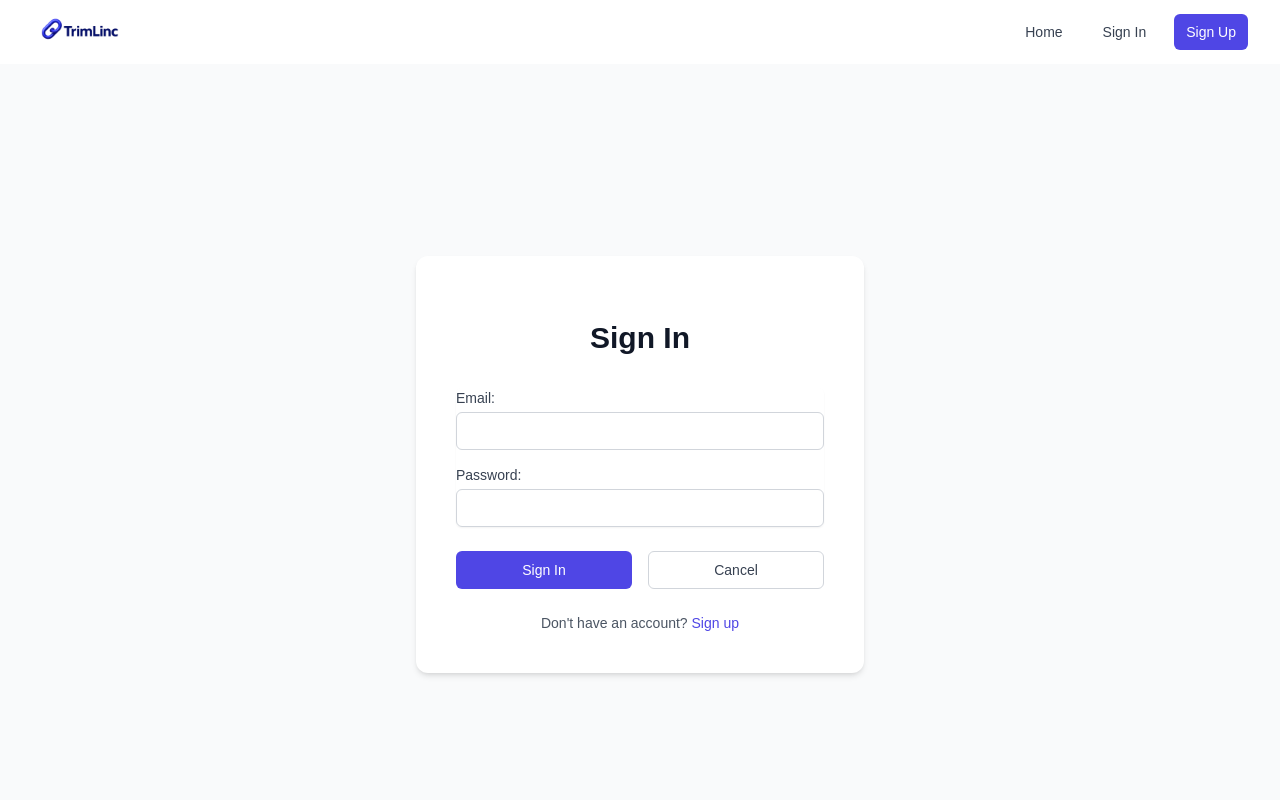
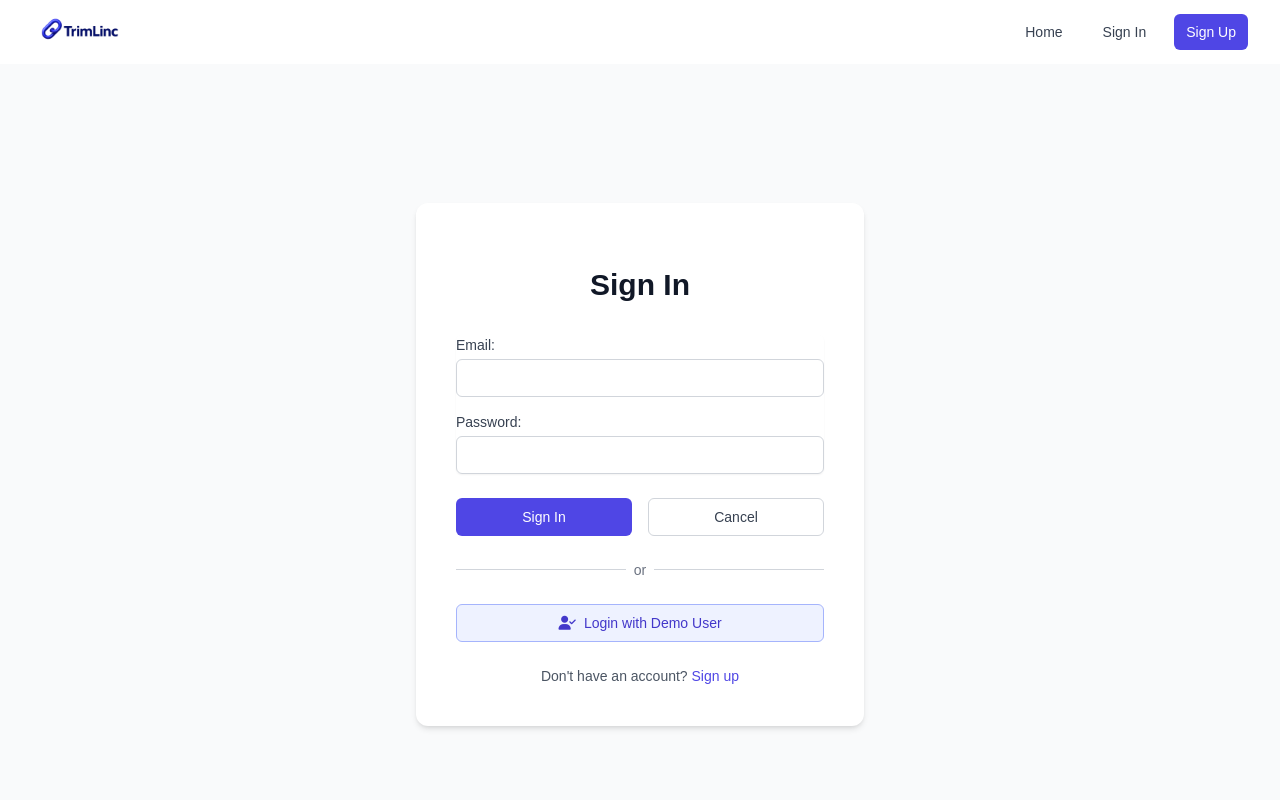
Before and after one commit to kiran1926/URL-shortening-app-frontend, a React (Vite) app: page /sign-in in a window 1280 px wide. Shown: the top 800 px of the page. Built offline with nearby package versions, Linux system fonts and the light colour scheme; no server answers.

Commit message:
added signIn demo user login

```diff
--- a/src/components/SignInForm/SignInForm.jsx
+++ b/src/components/SignInForm/SignInForm.jsx
@@ -9,6 +9,7 @@ const SignInForm = () => {
   const navigate = useNavigate();
   const { setUser } = useContext(UserContext);
   const [message, setMessage] = useState("");
+  const [loading, setLoading] = useState(false);
   const [formData, setFormData] = useState({
     email: "",
     password: "",
@@ -21,12 +22,33 @@ const SignInForm = () => {
 
   const handleSubmit = async (evt) => {
     evt.preventDefault();
+    setLoading(true);
     try {
       const signedInUser = await signIn(formData);
       setUser(signedInUser);
       navigate("/");
     } catch (err) {
       setMessage(err.message);
+    } finally {
+      setLoading(false);
+    }
+  };
+
+  const handleDemoLogin = async () => {
+    setLoading(true);
+    setMessage("");
+    try {
+      const demoCredentials = {
+        email: "test@example.com",
+        password: "password123"
+      };
+      const signedInUser = await signIn(demoCredentials);
+      setUser(signedInUser);
+      navigate("/");
+    } catch (err) {
+      setMessage("Demo login failed. Please try again or create a new account.");
+    } finally {
+      setLoading(false);
     }
   };
 
@@ -87,17 +109,40 @@ const SignInForm = () => {
           <div className="flex items-center justify-between space-x-4">
             <button
               type="submit"
-              className="group relative w-full flex justify-center py-2 px-4 border border-transparent text-sm font-medium rounded-md text-white bg-indigo-600 hover:bg-indigo-700 focus:outline-none focus:ring-2 focus:ring-offset-2 focus:ring-indigo-500"
+              disabled={loading}
+              className="group relative w-full flex justify-center py-2 px-4 border border-transparent text-sm font-medium rounded-md text-white bg-indigo-600 hover:bg-indigo-700 focus:outline-none focus:ring-2 focus:ring-offset-2 focus:ring-indigo-500 disabled:opacity-75"
             >
-              Sign In
+              {loading ? "Signing in..." : "Sign In"}
             </button>
             <button
+              type="button"
               onClick={() => navigate("/")}
-              className="group relative w-full flex justify-center py-2 px-4 border border-gray-300 text-sm font-medium rounded-md text-gray-700 bg-white hover:bg-gray-50 focus:outline-none focus:ring-2 focus:ring-offset-2 focus:ring-indigo-500"
+              disabled={loading}
+              className="group relative w-full flex justify-center py-2 px-4 border border-gray-300 text-sm font-medium rounded-md text-gray-700 bg-white hover:bg-gray-50 focus:outline-none focus:ring-2 focus:ring-offset-2 focus:ring-indigo-500 disabled:opacity-75"
             >
               Cancel
             </button>
           </div>
+
+          <div className="relative my-4">
+            <div className="absolute inset-0 flex items-center">
+              <div className="w-full border-t border-gray-300"></div>
+            </div>
+            <div className="relative flex justify-center text-sm">
+              <span className="px-2 bg-white text-gray-500">or</span>
+            </div>
+          </div>
+
+          <button
+            type="button"
+            onClick={handleDemoLogin}
+            disabled={loading}
+            className="w-full flex justify-center items-center py-2 px-4 border border-indigo-300 text-sm font-medium rounded-md text-indigo-700 bg-indigo-50 hover:bg-indigo-100 focus:outline-none focus:ring-2 focus:ring-offset-2 focus:ring-indigo-500 disabled:opacity-75"
+          >
+            <i className="fas fa-user-check mr-2"></i>
+            Login with Demo User
+          </button>
+
           <div className="text-center mt-4">
             <p className="text-sm text-gray-600">
               Don't have an account?{" "}
```
